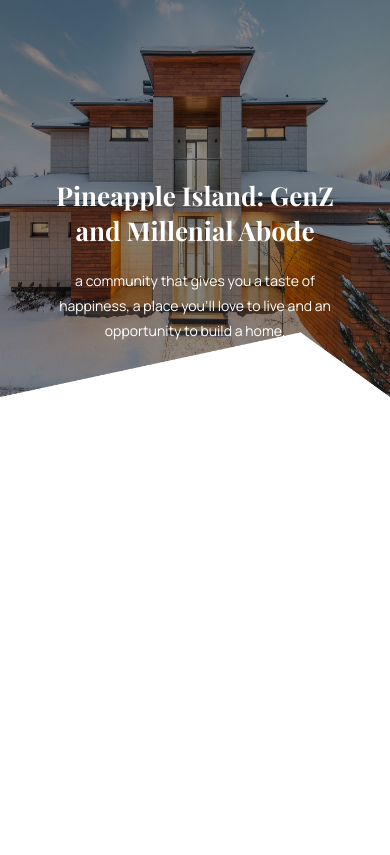
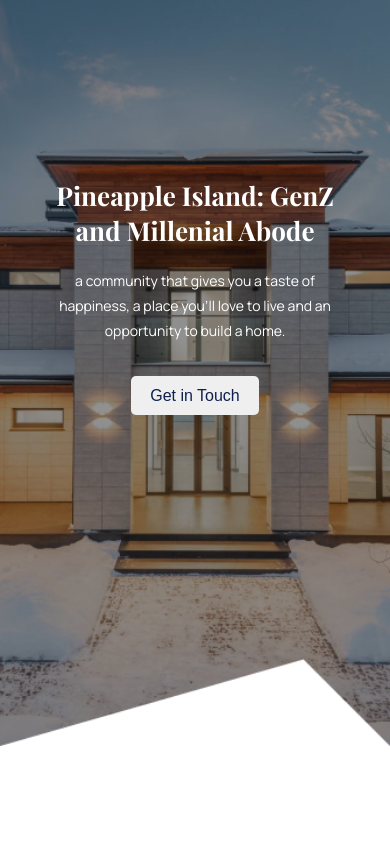
Before and after one commit to OlegNestayko/Island, a plain HTML site: page index.html in a window 390 px wide. Shown: the part 73-928 px from the top of the page. Before the commit the page ends 844 px from the top, so only its background shows below. Drawn offline with nearby package versions, Linux system fonts and the light colour scheme.

Commit message:
Update 'Hero' section and styles.css

```diff
--- a/index.html
+++ b/index.html
@@ -57,8 +57,10 @@
 							Abode</h1>
 						<p class="hero__text">a community that gives you a taste of happiness, a place you'll love to live and
 							an opportunity to build a home.</p>
+						<button type="button" class="btn-mobile">Get in Touch</button>
 					</div>
 					<img src="./Img/main/hero/house.png" alt="house" class="hero__img" width="900">
+					<img src="./Img/main/hero/hose-mobile.png" alt="house" class="hero__img img-mobile" width="400">
 				</div>
 			</section>
 			<section></section>
--- a/sass/styles.scss
+++ b/sass/styles.scss
@@ -418,6 +418,14 @@ body {
 
   background-color: $main-dark;
 }
+
+.img-mobile {
+  display: none;
+}
+
+.btn-mobile {
+  display: none;
+}
 /* Hero section */
 /* Mobile styles */
 @media (max-width: 1200px) {
@@ -440,6 +448,7 @@ body {
       position: relative;
       z-index: -10;
       width: 100%;
+
       filter: brightness(58%);
     }
   }
@@ -467,20 +476,18 @@ body {
       display: inline-block;
     }
 
-    // .hero__text
-
-    &__text {
-    }
-
     // .hero__img
 
     &__img {
       -webkit-mask-position-x: 640px;
-      object-fit: fill;
+      // object-fit: contain;
     }
   }
+
   .hero-container {
+    height: 100%;
   }
+
   .hero-desc {
     top: 20%;
     text-align: center;
@@ -505,8 +512,10 @@ body {
     &__img {
     }
   }
+
   .hero-container {
   }
+
   .hero-desc {
   }
 }
@@ -528,6 +537,7 @@ body {
     // .hero__img
 
     &__img {
+      object-fit: cover;
     }
   }
   .hero-container {
@@ -537,6 +547,7 @@ body {
     top: 10%;
   }
 }
+
 @media (max-width: 400px) {
   .hero {
     // .hero__title
@@ -547,18 +558,39 @@ body {
     // .hero__text
 
     &__text {
+      margin-bottom: 32px;
     }
 
     // .hero__img
 
     &__img {
-      // object-fit: none;
-      height: 400px;
+      display: none;
     }
   }
+
   .hero-container {
   }
+
   .hero-desc {
     top: 25%;
   }
+
+  .img-mobile {
+    display: block;
+  }
+
+  .btn-mobile {
+    margin: 0px auto;
+    padding: 10px 19px;
+
+    display: block;
+
+    font-weight: $secondary-fw;
+    font-size: $mobile-fz;
+    line-height: calc(19 / 16);
+    color: $main-dark;
+
+    border: none;
+    border-radius: 5px;
+  }
 }
```
Also changed, not shown: Img/main/hero/hose-mobile.png (added), css/styles.css.
